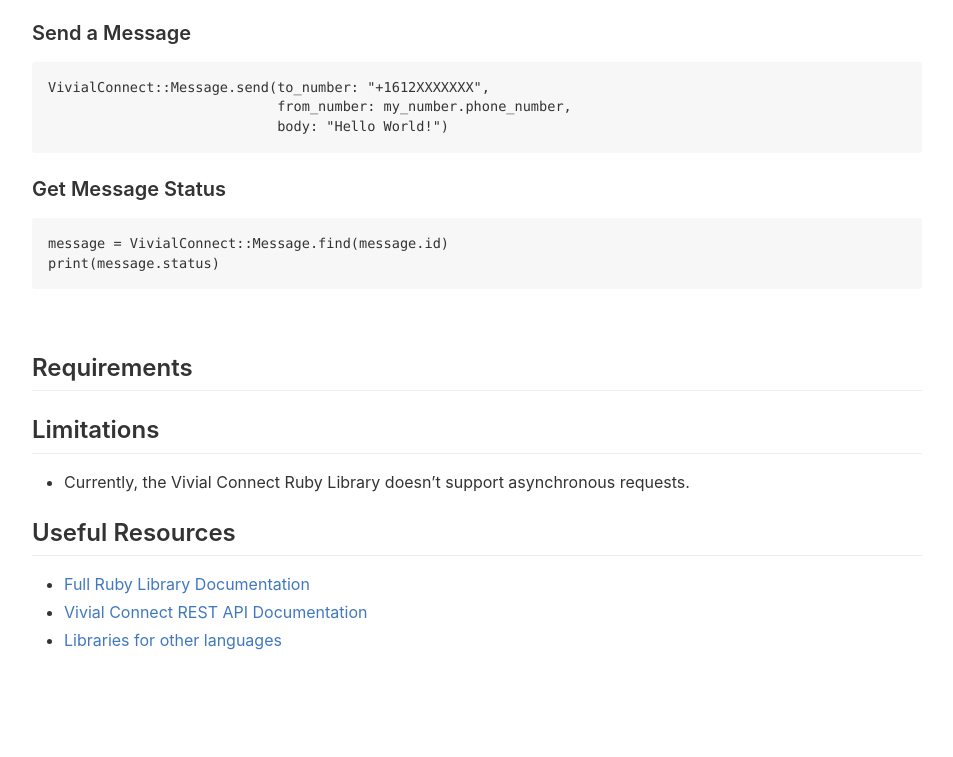
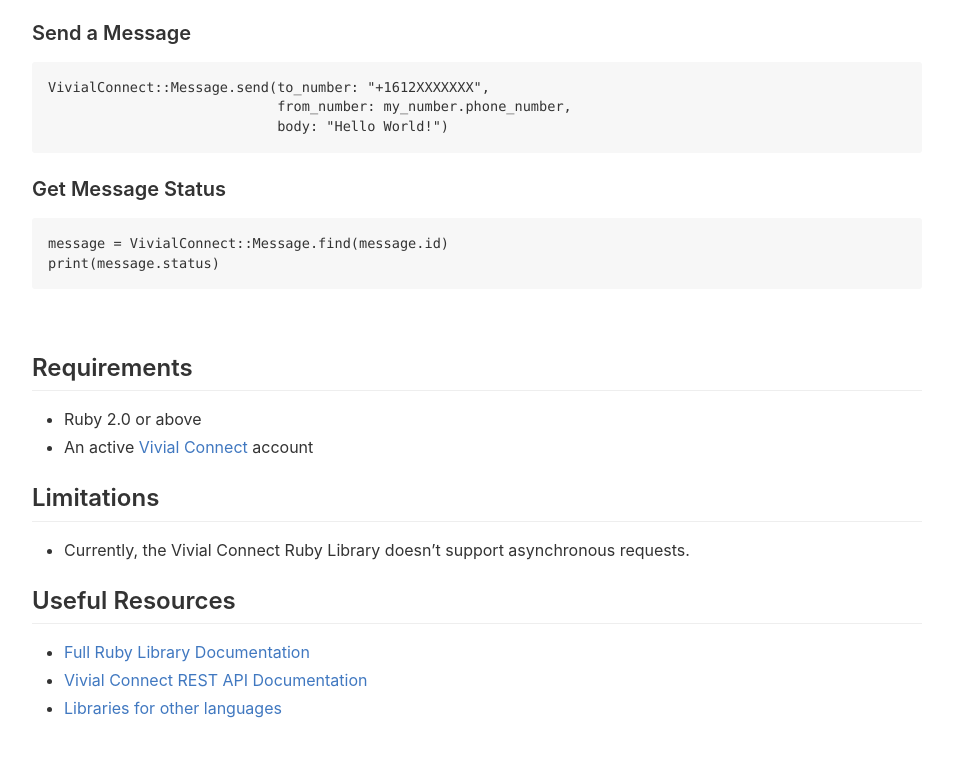
Before and after one commit to vivialconnect/vivialconnect.github.io, a plain HTML site: page ruby/index.html in a window 1280 px wide. Shown: the part 1309-2066 px from the top of the page, without its empty margins (163-1116 px from the left). Before the commit the page ends 2014 px from the top, so only its background shows below. Drawn offline with Linux system fonts and the light colour scheme.

Commit message:
added requirement

```diff
--- a/ruby/index.html
+++ b/ruby/index.html
@@ -84,6 +84,10 @@ print(message.status)
 
 
         <h2>Requirements</h2>
+        <ul>
+            <li>Ruby 2.0 or above</li>
+            <li>An active <a href="https://www.vivialconnect.net/register">Vivial Connect</a> account</a></li>
+        </ul>
 
         <h2>Limitations</h2>
         <ul>
```
